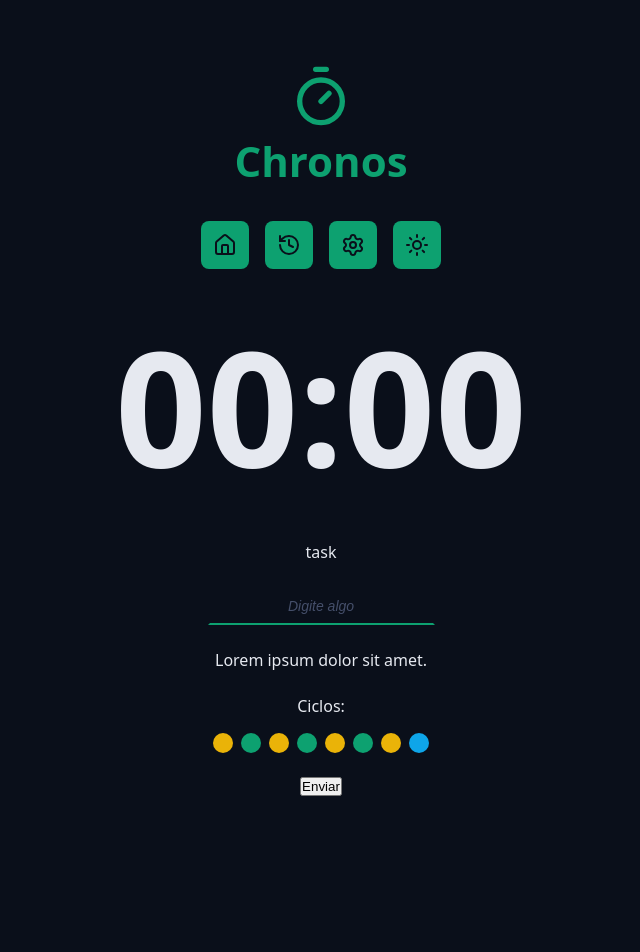
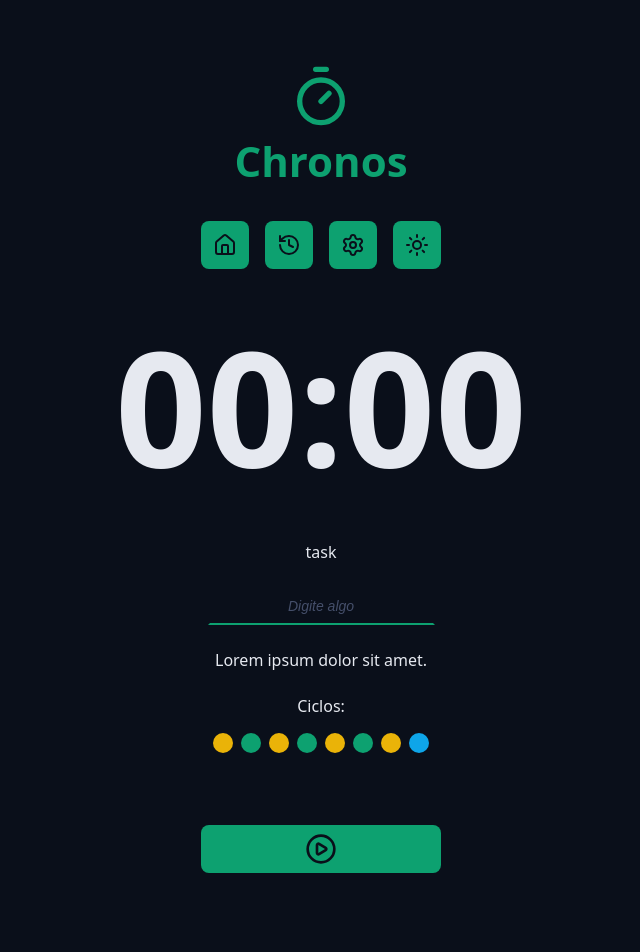
Before and after one commit to maquina23ltv-lab/Chronos-Pomodoro, a React (Vite) app: page / in a window 1280 px wide. Shown: the top 952 px of the page, without its empty margins (319-959 px from the left). Before the commit the page ends 828 px from the top, so only its background shows below. Built offline with nearby package versions, Linux system fonts and the light colour scheme.

Commit message:
Botao Reutilizavel

```diff
--- a/src/App.tsx
+++ b/src/App.tsx
@@ -7,6 +7,8 @@
 import { CountDown } from "./components/CountDown";
 import { DefaultInput } from "./components/DefaultInput";
 import { Cycles } from "./components/Cycles";
+import { DefaultButton } from "./components/DefaultButton";
+import { PlayCircleIcon, StopCircleIcon } from "lucide-react";
 
 export function App() {
   return (
@@ -43,7 +45,8 @@
           </div>
 
           <div className="formRow">
-            <button>Enviar</button>
+            <DefaultButton icon={<PlayCircleIcon />} color="green" />
+            <DefaultButton icon={<StopCircleIcon />} color="red" />
           </div>
         </form>
       </Container>
--- /dev/null
+++ b/src/components/DefaultButton/index.tsx
@@ -0,0 +1,20 @@
+import styles from "./styles.module.css";
+
+type DefaultButtonProps = {
+  icon: React.ReactNode;
+  color?: "green" | "red";
+} & React.ComponentProps<"button">;
+
+export function DefaultButton({
+  icon,
+  color = "green",
+  ...props
+}: DefaultButtonProps) {
+  return (
+    <>
+      <button className={`${styles.button} ${styles[color]}`} {...props}>
+        {icon}
+      </button>
+    </>
+  );
+}
--- /dev/null
+++ b/src/components/DefaultButton/styles.module.css
@@ -0,0 +1,32 @@
+.button {
+  border: none;
+  background: var(--primary);
+  color: var(--text-over-primary);
+  display: flex;
+  justify-content: center;
+  min-width: 24rem;
+  padding: 0.8rem;
+  border-radius: 0.8rem;
+  margin: 4.8rem 0;
+  cursor: pointer;
+  transition: all 0.1s ease-in-out;
+}
+
+.button svg {
+  width: 3.2rem;
+  height: 3.2rem;
+}
+
+.button:hover {
+  filter: brightness(80%);
+}
+
+.green {
+  background: var(--primary);
+  color: var(--text-over-primary);
+}
+
+.red {
+  background: var(--error);
+  color: var(--text-over-error);
+}
```
